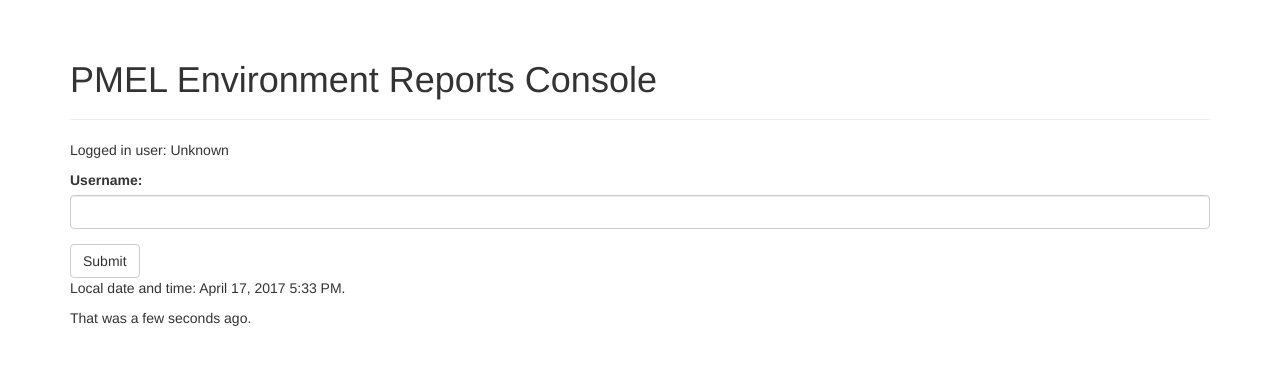
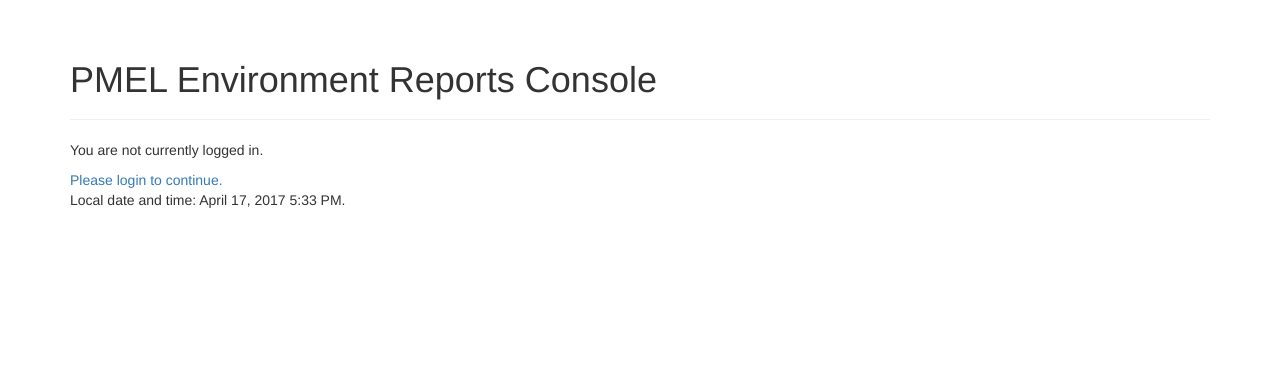
Before and after one commit to jaylaw/PERC, a Flask app: page / in a window 1280 px wide. Shown: the part 52-417 px from the top of the page. Run offline with Flask 2, Linux system fonts and the light colour scheme; some libraries are stand-ins or nearby versions.

Commit message:
app/main/views.py   - import flash from flask app/templates/index.html   - remove basic welcome user form   - include LoginManager validation   - created logic for future content based on current_user login status

```diff
--- a/app/main/views.py
+++ b/app/main/views.py
@@ -1,5 +1,5 @@
 from datetime import datetime
-from flask import render_template, session, redirect, url_for, request
+from flask import render_template, session, redirect, url_for, request, flash
 from flask_login import login_required, login_user, logout_user
 from . import main
 from .forms import NameForm, LoginForm, CriteriaForm
--- a/app/templates/index.html
+++ b/app/templates/index.html
@@ -2,12 +2,19 @@
 {% import "bootstrap/wtf.html" as wtf %}
 
 {% block title %}PERC | Home{% endblock %}
+
 {% block page_content %}
-<div class='page-header'>
-    <h1>PMEL Environment Reports Console</h1>
-</div>
-<p>Logged in user: {% if name %}{{ name }}{% else %}Unknown{% endif %}</p>
-{{ wtf.quick_form(form) }}
-<p>Local date and time: {{ moment(current_time).format('LLL') }}.</p>
-<p>That was {{ moment(current_time).fromNow(refresh=True) }}.</p>
+	<div class='page-header'>
+	    <h1>PMEL Environment Reports Console</h1>
+	</div>
+
+{% if current_user.is_authenticated %}
+	<p>Logged in user: <b>{{ current_user.login_name }}</b></p>
+	<p>Since {{ moment(current_time).fromNow(refresh=True) }}.</p>
+{% else %}
+	<p> You are not currently logged in.</p>
+	<a href="{{ url_for('main.login') }}">Please login to continue.</a>
+	<p>Local date and time: {{ moment(current_time).format('LLL') }}.</p>
+{% endif %}
+
 {% endblock %}
```
